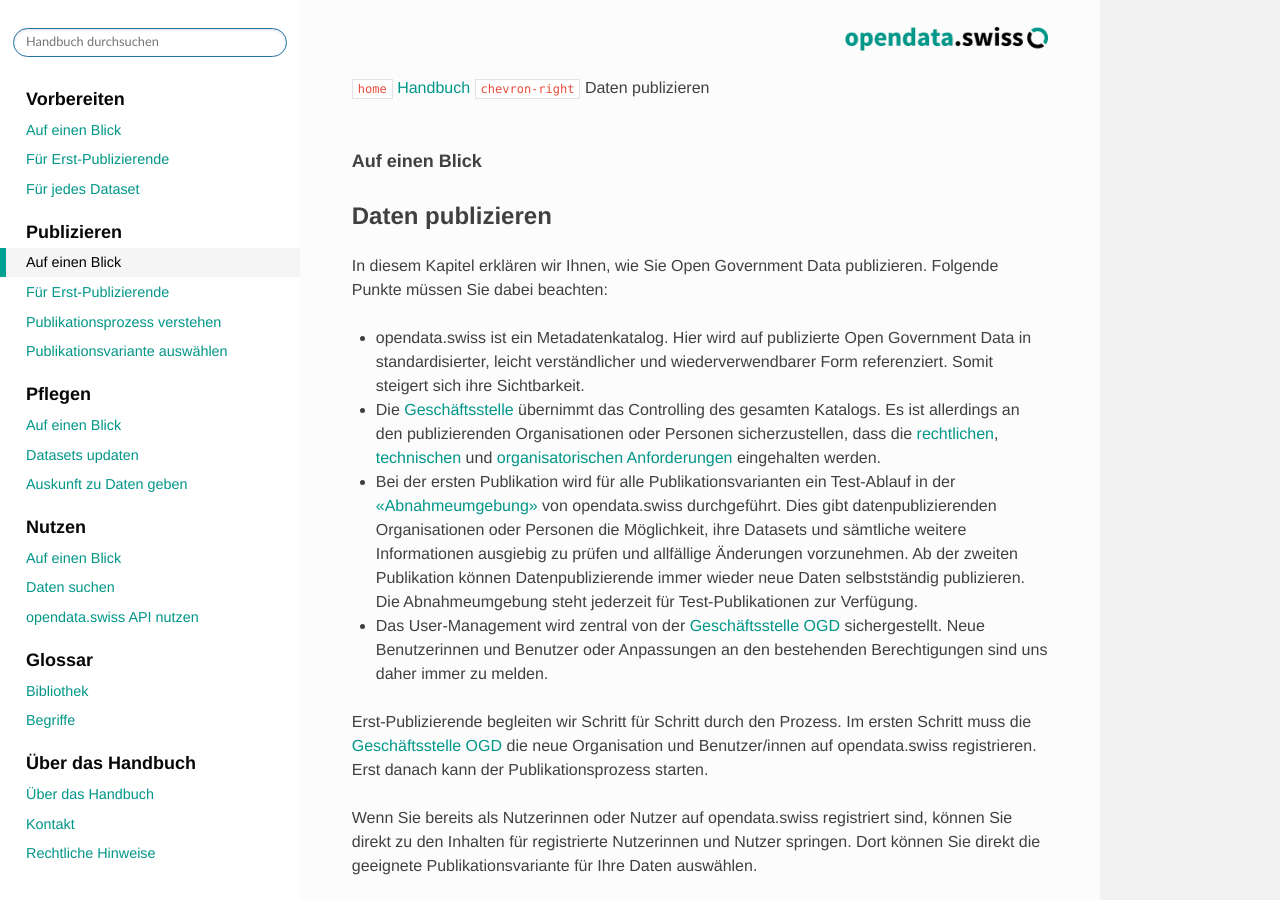
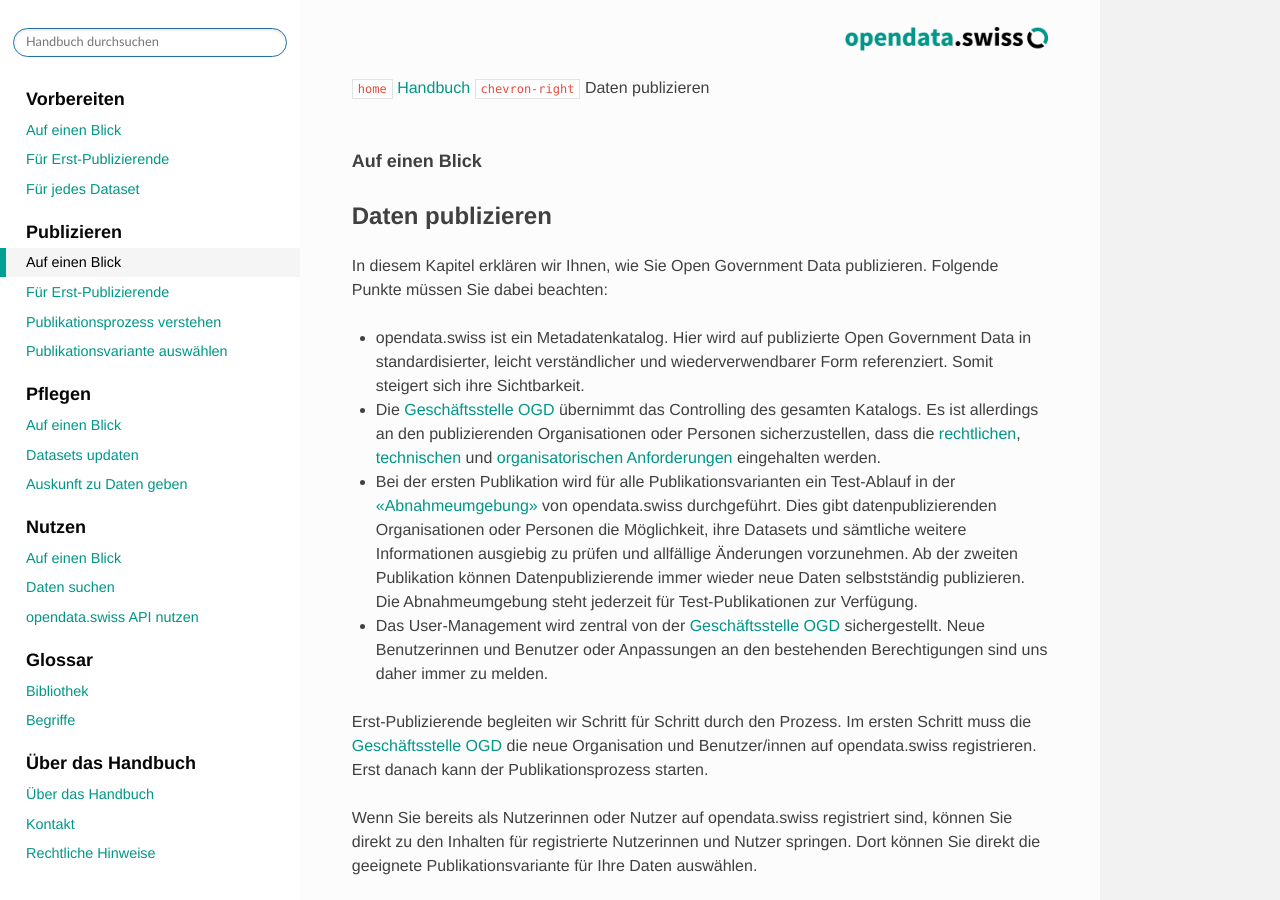
Before and after one commit to opendata-swiss/ogdch-handbook, a Sphinx documentation site: the page built from source/content/publizieren/publizieren.rst, in a window 1280 px wide and 900 px high. Built offline with Sphinx 7.4.7 and the Read the Docs theme 2.0.0, drawn with Linux system fonts in a browser that asks for light colours; cross-references to code outside the pages are shown as plain code.

Commit message:
turn Geschäftsstelle into "Geschäftsstelle OGD" on page publizieren

```diff
--- a/source/content/publizieren/publizieren.rst
+++ b/source/content/publizieren/publizieren.rst
@@ -17,7 +17,7 @@ Folgende Punkte müssen Sie dabei beachten:
   Data in standardisierter, leicht verständlicher und wiederverwendbarer Form referenziert.
   Somit steigert sich ihre Sichtbarkeit.
 
-- Die :term:`Geschäftsstelle <Geschäftsstelle Open Government Data (OGD)>`
+- Die :term:`Geschäftsstelle OGD <Geschäftsstelle Open Government Data (OGD)>`
   übernimmt das Controlling des gesamten Katalogs. Es ist allerdings
   an den publizierenden Organisationen oder Personen sicherzustellen, dass
   die :doc:`rechtlichen <../vorbereiten/dataset/rechtlicher-check>`,
```
